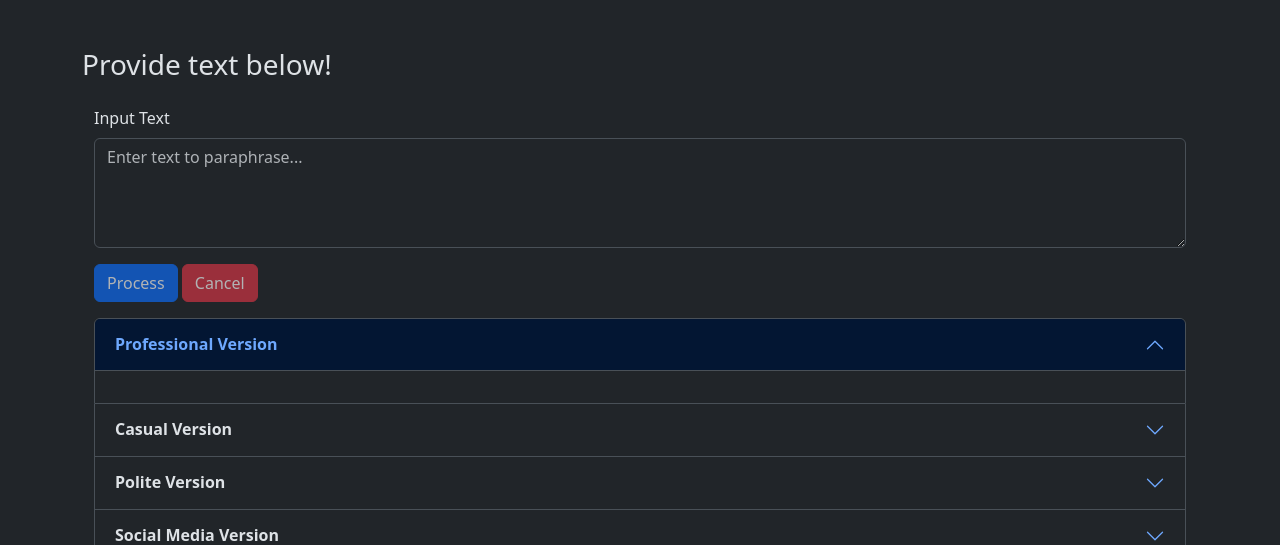
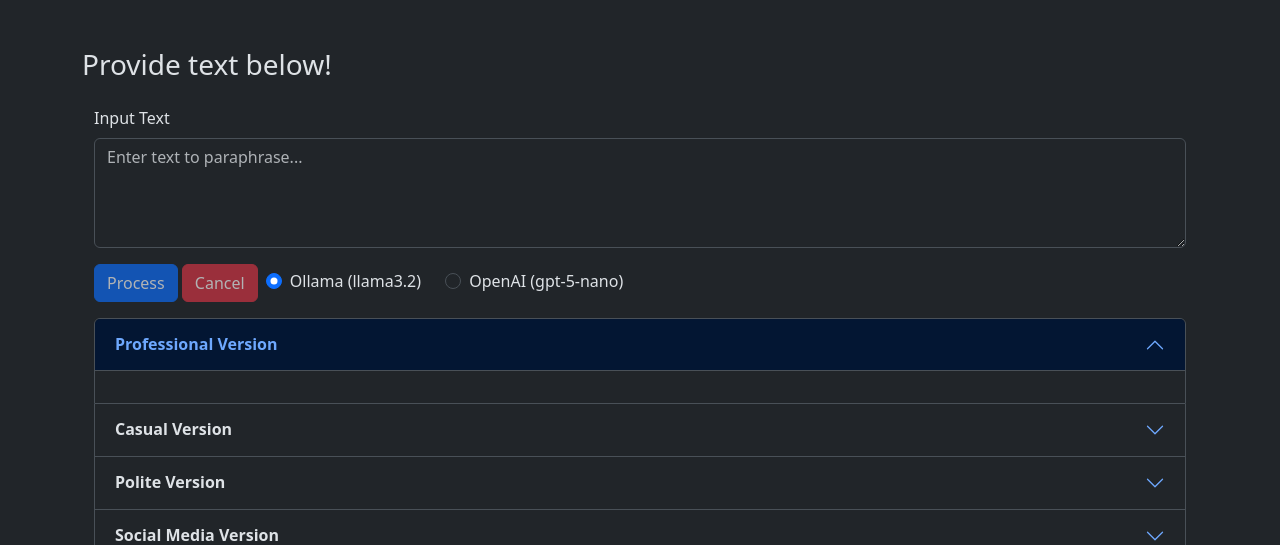
Before and after one commit to ChrisPerezLebron/LLM-Paraphrase, a Flask app: page / in a window 1280 px wide. Shown: the top 545 px of the page. Run offline with Flask 3, Linux system fonts and the light colour scheme.

Commit message:
Add support for OpenAI LLM
Added radio button to the front end to toggle between Ollama and OpenAI.

```diff
--- a/backend/app.py
+++ b/backend/app.py
@@ -1,6 +1,9 @@
 from flask import Flask, jsonify, render_template, request, Response
 import json
 import ollama
+from openai import OpenAI
+from dotenv import load_dotenv
+import os
 
 app = Flask(__name__)
 
@@ -69,6 +72,7 @@
     data = request.get_json()
     input_text = data.get("text", "")
     style = data.get("style", "professional")
+    useChatGPT = data.get("useChatGPT", False)
 
     prompt = None
     if style == "professional":
@@ -103,12 +107,39 @@
         '''
 
 
+    # def generate_tokens():
+    #     # Generate tokens from Ollama (streaming)
+    #     for token in ollama.generate(model="llama3.2", stream=True, prompt=prompt):
+    #         # Send each token as JSON lines
+    #         token_text = token.response
+    #         yield token_text
+
+
+    print(f"USING {'openAI' if useChatGPT else 'Ollama'}")
+
     def generate_tokens():
-        # Generate tokens from Ollama (streaming)
-        for token in ollama.generate(model="llama3.2", stream=True, prompt=prompt):
-            # Send each token as JSON lines
-            token_text = token.response
-            yield token_text
+
+        if useChatGPT:
+            load_dotenv()
+            api_key = os.getenv('OPENAI_API_KEY')
+            if not api_key:
+                raise ValueError("OPENAI_API_KEY not found in environment!")
+            openai_client = OpenAI(api_key=api_key)
+            # Stream from OpenAI ChatGPT
+            stream = openai_client.chat.completions.create(
+                model="gpt-5-nano",  # or gpt-4o, gpt-3.5-turbo, etc.
+                messages=[{"role": "user", "content": prompt}],
+                stream=True,
+            )
+            for chunk in stream:
+                delta = chunk.choices[0].delta
+                if delta and delta.content:
+                    yield delta.content
+
+        else:
+            # Stream from Ollama
+            for token in ollama.generate(model="llama3.2", stream=True, prompt=prompt):
+                yield token.response
 
     return Response(generate_tokens(), mimetype="text/plain")
 
--- a/backend/requirements.txt
+++ b/backend/requirements.txt
@@ -1,2 +1,4 @@
 Flask
 ollama
+openai
+python-dotenv
--- a/backend/templates/index.html
+++ b/backend/templates/index.html
@@ -18,6 +18,15 @@
             </div>
             <button onclick="onSubmitStream()" id='submit_button' class="btn btn-primary" disabled>Process</button>
             <button onclick="onCancel()" id='cancel_button' type="button" class="btn btn-danger" disabled>Cancel</button>
+
+            <div class="form-check form-check-inline ms-1">
+                <input class="form-check-input" type="radio" name="inlineRadioOptions" id="useOllamaRadio" value="option1" checked="checked">
+                <label class="form-check-label" for="useOllamaRadio">Ollama (llama3.2)</label>
+            </div>
+            <div class="form-check form-check-inline ms-1">
+                <input class="form-check-input" type="radio" name="inlineRadioOptions" id="useChatGPTRadio" value="option2">
+                <label class="form-check-label" for="useChatGPTRadio">OpenAI (gpt-5-nano)</label>
+            </div>
         </div>
 
         <div class="container">
@@ -155,7 +164,11 @@
                         const response = await fetch("/api/paraphrase_stream", {
                             method: "POST",
                             headers: {"Content-Type": "application/json"},
-                            body: JSON.stringify({ text: inputText, style }),
+                            body: JSON.stringify({
+                                useChatGPT: document.getElementById("useChatGPTRadio").checked,
+                                text: inputText,
+                                style
+                            }),
                             signal: controller.signal
                         });
 
```
Also changed, not shown: 1 other file.
